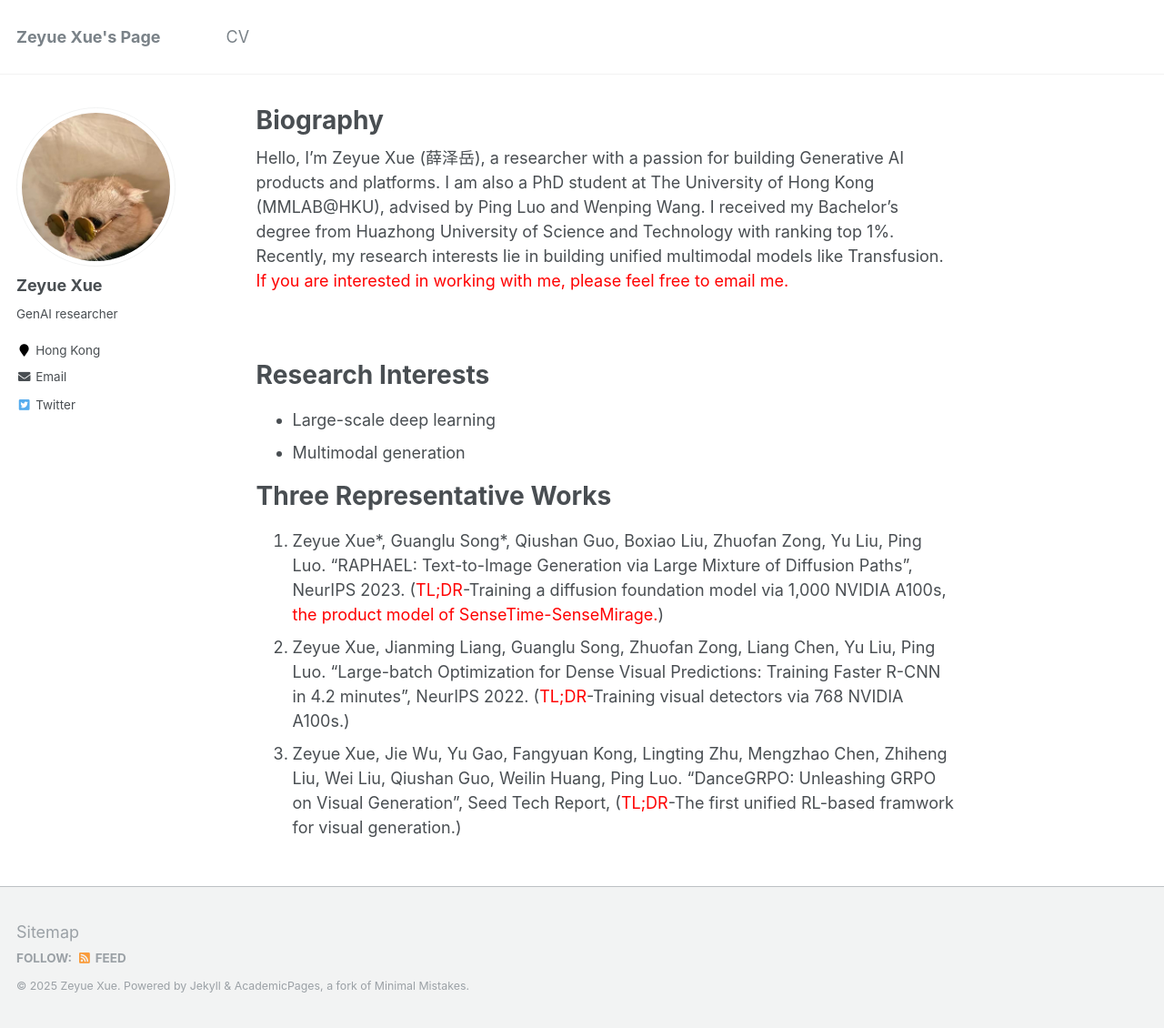
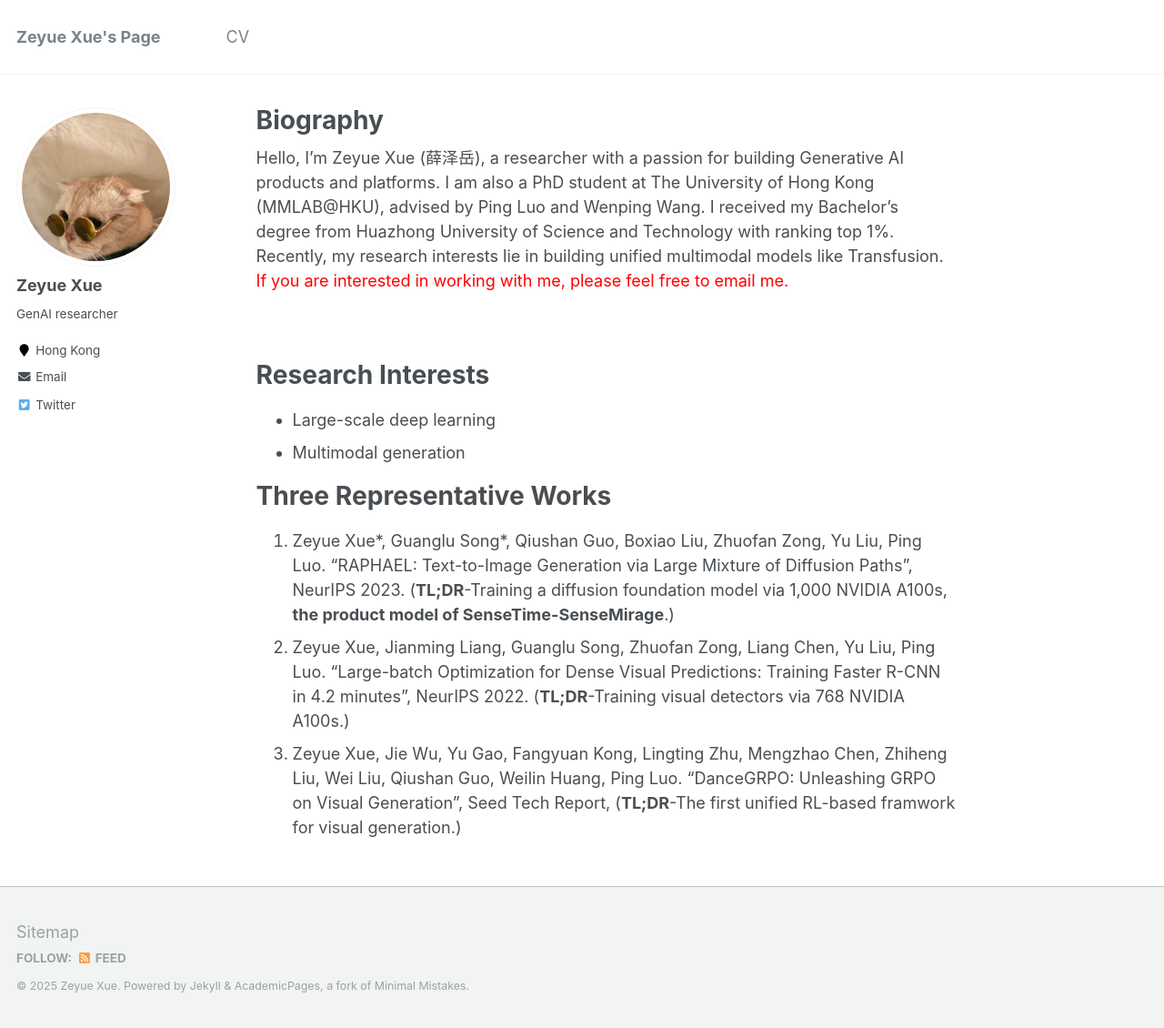
Before and after one commit to XueZeyue/xuezeyue.github.io, a Jekyll site: the page built from _pages/about.md, in a window 1280 px wide and 1130 px high. Shown: the whole window at 91% size. Built offline with Jekyll 4.4.1, drawn with Linux system fonts in a browser that asks for light colours.

Commit message:
Update about.md

```diff
--- a/_pages/about.md
+++ b/_pages/about.md
@@ -19,6 +19,6 @@ Research Interests
 
 **Three Representative Works**
 ======
-  1. Zeyue Xue\*, Guanglu Song\*, Qiushan Guo, Boxiao Liu, Zhuofan Zong, Yu Liu, Ping Luo. "RAPHAEL: Text-to-Image Generation via Large Mixture of Diffusion Paths", NeurIPS 2023. (<font color="red">TL;DR</font>-Training a diffusion foundation model via 1,000 NVIDIA A100s, <font color="red">the product model of SenseTime-SenseMirage.</font>)
-  2. Zeyue Xue, Jianming Liang, Guanglu Song, Zhuofan Zong, Liang Chen, Yu Liu, Ping Luo. "Large-batch Optimization for Dense Visual Predictions: Training Faster R-CNN in 4.2 minutes", NeurIPS 2022. (<font color="red">TL;DR</font>-Training visual detectors via 768 NVIDIA A100s.)
-  3. Zeyue Xue, Jie Wu, Yu Gao, Fangyuan Kong, Lingting Zhu, Mengzhao Chen, Zhiheng Liu, Wei Liu, Qiushan Guo, Weilin Huang, Ping Luo. "DanceGRPO: Unleashing GRPO on Visual Generation", Seed Tech Report, (<font color="red">TL;DR</font>-The first unified RL-based framwork for visual generation.)
+  1. Zeyue Xue\*, Guanglu Song\*, Qiushan Guo, Boxiao Liu, Zhuofan Zong, Yu Liu, Ping Luo. "RAPHAEL: Text-to-Image Generation via Large Mixture of Diffusion Paths", NeurIPS 2023. (**TL;DR**-Training a diffusion foundation model via 1,000 NVIDIA A100s, **the product model of SenseTime-SenseMirage**.)
+  2. Zeyue Xue, Jianming Liang, Guanglu Song, Zhuofan Zong, Liang Chen, Yu Liu, Ping Luo. "Large-batch Optimization for Dense Visual Predictions: Training Faster R-CNN in 4.2 minutes", NeurIPS 2022. (**TL;DR**-Training visual detectors via 768 NVIDIA A100s.)
+  3. Zeyue Xue, Jie Wu, Yu Gao, Fangyuan Kong, Lingting Zhu, Mengzhao Chen, Zhiheng Liu, Wei Liu, Qiushan Guo, Weilin Huang, Ping Luo. "DanceGRPO: Unleashing GRPO on Visual Generation", Seed Tech Report, (**TL;DR**-The first unified RL-based framwork for visual generation.)
```
